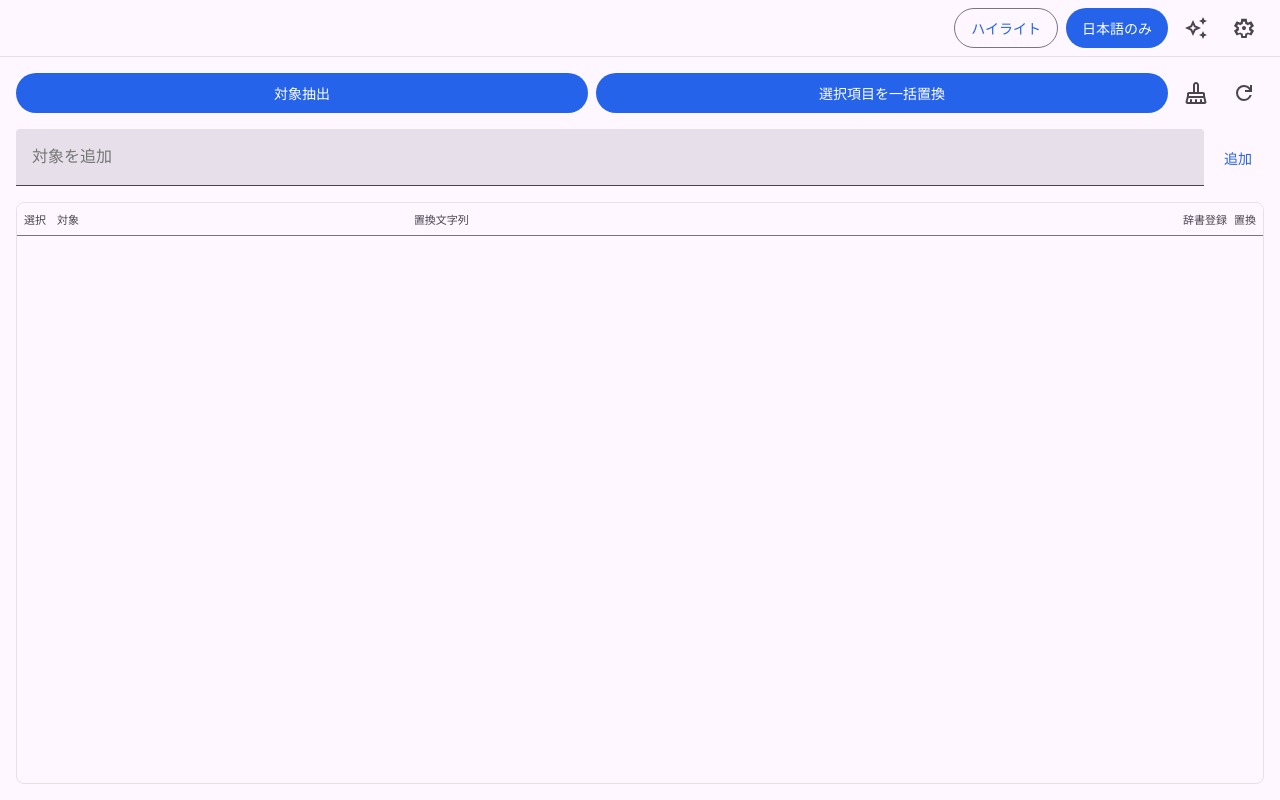
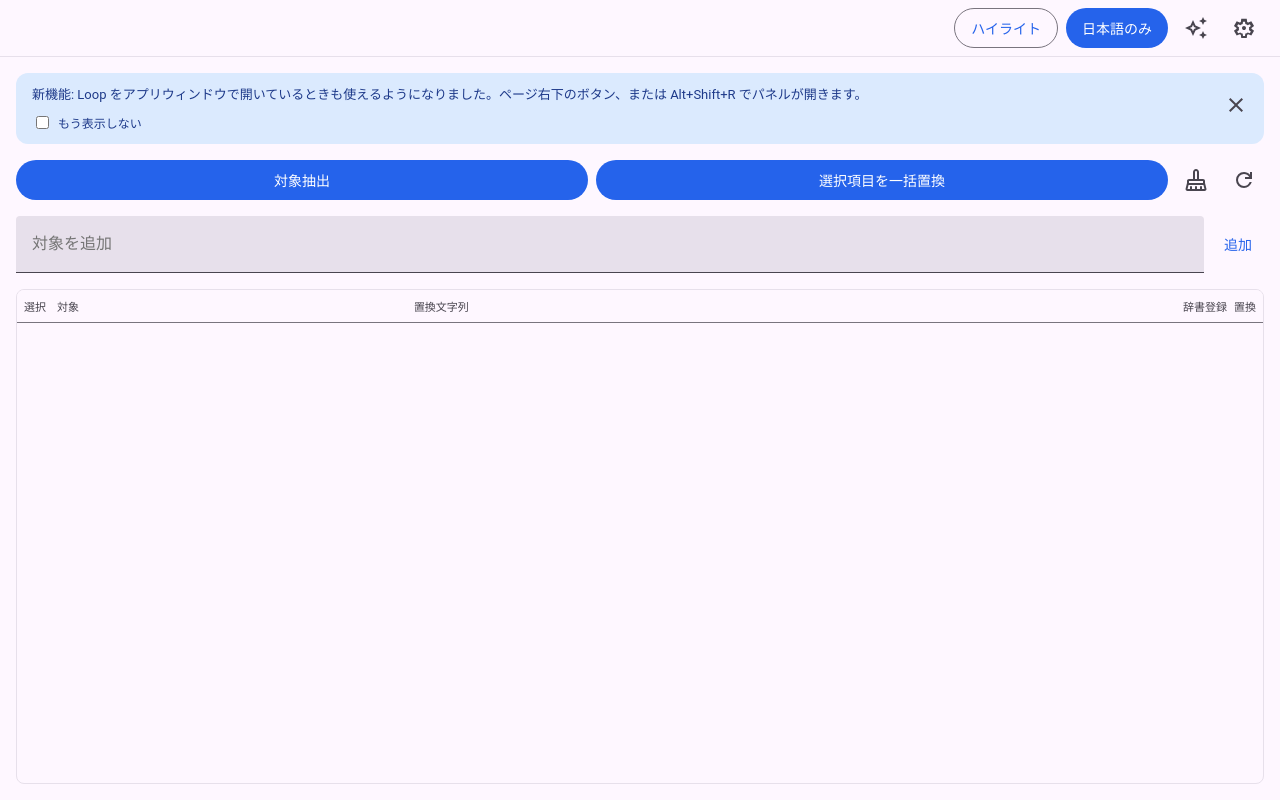
Before and after one commit to masanori-satake/Replace-Solo, a browser extension: page projects/app/pages/sidepanel.html in a window 1280 px wide. Drawn offline with Linux system fonts and the light colour scheme; no server answers.

Commit message:
feat: サイドパネルにページ内パネルの新機能お知らせを追加
- パネル上部に新機能お知らせカードを表示（Material 3 の primary-container 配色）
- 「もう表示しない」チェックボックス＋閉じるボタンを付け、チェックして閉じた場合のみ chrome.storage.local に notice_inpage_dismissed_v1_13_0 を保存して以後表示しない
- チェックせずに閉じた場合はその回だけ隠し、次回パネルを開いたときに再表示する
- お知らせの表示・非表示を確認する Playwright テストを2件追加（全18件通過）

```diff
--- a/projects/app/css/sidepanel.css
+++ b/projects/app/css/sidepanel.css
@@ -86,6 +86,43 @@ body {
   flex-direction: column;
   gap: 8px;
   flex-shrink: 0;
+}
+
+/* 新機能お知らせカード */
+.notice-card {
+  flex-direction: row;
+  align-items: flex-start;
+  gap: 8px;
+  padding: 12px 8px 12px 16px;
+  border-radius: 12px;
+  background-color: var(--m3-sys-light-primary-container);
+  color: var(--m3-sys-light-on-primary-container);
+}
+
+.notice-card[hidden] {
+  display: none;
+}
+
+.notice-body {
+  flex: 1;
+  display: flex;
+  flex-direction: column;
+  gap: 8px;
+  min-width: 0;
+}
+
+.notice-text {
+  margin: 0;
+  font-size: 13px;
+  line-height: 1.5;
+}
+
+.notice-dismiss {
+  display: inline-flex;
+  align-items: center;
+  gap: 6px;
+  font-size: 12px;
+  cursor: pointer;
 }
 
 /* Button Styles */
--- a/projects/app/js/sidepanel.js
+++ b/projects/app/js/sidepanel.js
@@ -142,6 +142,61 @@ async function loadSettingsAndDictionary() {
 }
 
 loadSettingsAndDictionary();
+
+// 新機能お知らせ（ページ内パネル）の表示制御
+// 「もう表示しない」をチェックして閉じた場合のみフラグを保存し、以後は表示しない。
+// チェックせずに閉じた場合はその回だけ隠し、次回パネルを開いたときに再表示する。
+const INPAGE_NOTICE_DISMISSED_KEY = "notice_inpage_dismissed_v1_13_0";
+
+async function initInpageNotice() {
+  const noticeEl = document.getElementById("inpage-notice");
+  if (!noticeEl) return;
+
+  let dismissed = false;
+  if (
+    typeof chrome !== "undefined" &&
+    chrome.storage &&
+    chrome.storage.local
+  ) {
+    try {
+      const result = await chrome.storage.local.get(
+        INPAGE_NOTICE_DISMISSED_KEY,
+      );
+      dismissed = result[INPAGE_NOTICE_DISMISSED_KEY] === true;
+    } catch (error) {
+      console.error("Replace-Solo: Failed to load notice state:", error);
+    }
+  }
+  if (!dismissed) {
+    noticeEl.hidden = false;
+  }
+
+  document
+    .getElementById("inpage-notice-close-btn")
+    .addEventListener("click", async () => {
+      const dismissCheckbox = document.getElementById(
+        "inpage-notice-dismiss",
+      );
+      if (
+        dismissCheckbox &&
+        dismissCheckbox.checked &&
+        typeof chrome !== "undefined" &&
+        chrome.storage &&
+        chrome.storage.local
+      ) {
+        try {
+          await chrome.storage.local.set({
+            [INPAGE_NOTICE_DISMISSED_KEY]: true,
+          });
+        } catch (error) {
+          console.error("Replace-Solo: Failed to save notice state:", error);
+        }
+      }
+      noticeEl.hidden = true;
+    });
+}
+
+initInpageNotice();
 
 function updateHeaderToggleButtonsUI() {
   const highlightBtn = document.getElementById("highlight-toggle-btn");
--- a/projects/app/pages/sidepanel.html
+++ b/projects/app/pages/sidepanel.html
@@ -68,6 +68,38 @@
     </header>
 
     <main class="m3-main">
+      <section id="inpage-notice" class="m3-section notice-card" hidden>
+        <div class="notice-body">
+          <p class="notice-text">
+            新機能: Loop
+            をアプリウィンドウで開いているときも使えるようになりました。ページ右下のボタン、または
+            Alt+Shift+R でパネルが開きます。
+          </p>
+          <label class="notice-dismiss">
+            <input type="checkbox" id="inpage-notice-dismiss" />
+            もう表示しない
+          </label>
+        </div>
+        <button
+          id="inpage-notice-close-btn"
+          class="m3-icon-button"
+          aria-label="お知らせを閉じる"
+          title="閉じる"
+        >
+          <svg
+            xmlns="http://www.w3.org/2000/svg"
+            height="24px"
+            viewBox="0 -960 960 960"
+            width="24px"
+            fill="currentColor"
+          >
+            <path
+              d="m256-200-56-56 224-224-224-224 56-56 224 224 224-224 56 56-224 224 224 224-56 56-224-224-224 224Z"
+            />
+          </svg>
+        </button>
+      </section>
+
       <section id="actions" class="m3-section action-row">
         <button
           id="extract-btn"
```
Also changed, not shown: projects/app/tests/inpage_notice.spec.js (added, +98 -0 lines).
